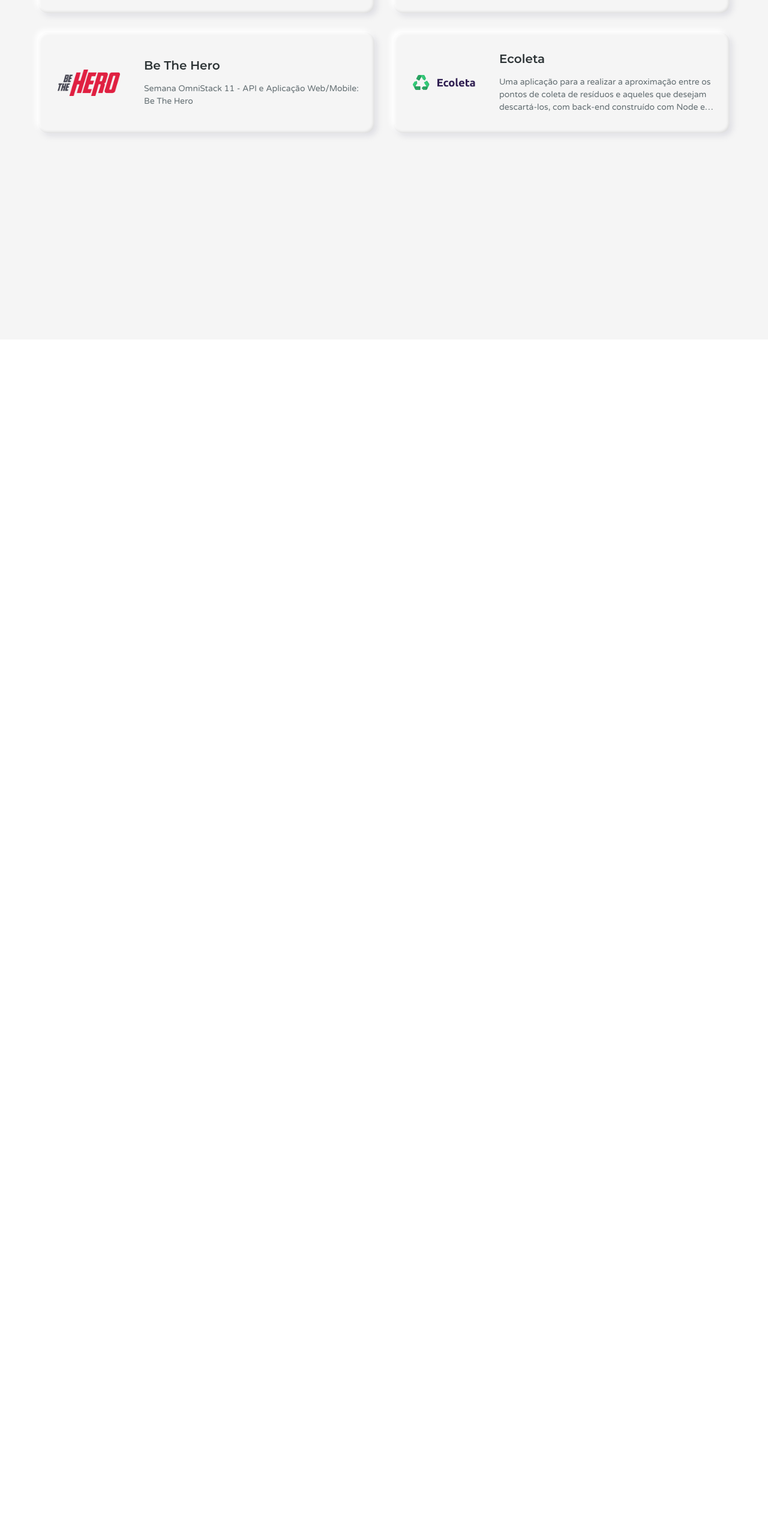
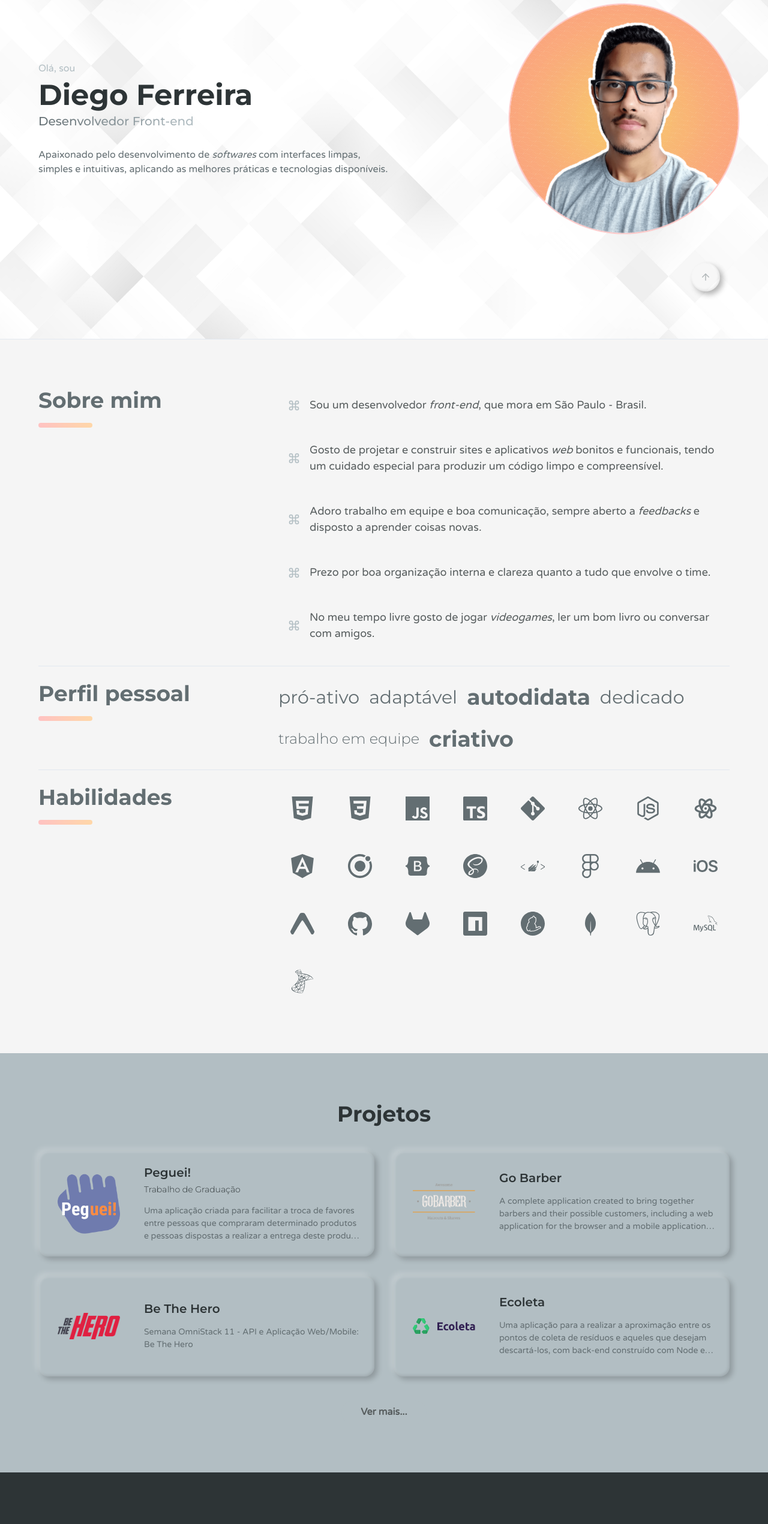
Before and after one commit to diegods-ferreira/diegods-ferreira.github.io, a React (Vite) app: page / in a window 1280 px wide. Shown: the part 234-2775 px from the top of the page at 60% size. Before the commit the page ends 800 px from the top, so only its background shows below. Built offline with nearby package versions, Linux system fonts and the light colour scheme.

Commit message:
Implemented React Router DOM

```diff
--- a/package.json
+++ b/package.json
@@ -22,6 +22,7 @@
     "react-icons": "^4.4.0",
     "react-intersection-observer": "^9.3.5",
     "react-markdown": "^8.0.3",
+    "react-router-dom": "^6.3.0",
     "remark-gfm": "^3.0.1",
     "utf8": "^3.0.0"
   },
--- a/src/App.tsx
+++ b/src/App.tsx
@@ -4,8 +4,7 @@ import { QueryClient, QueryClientProvider } from '@tanstack/react-query';
 
 import { theme } from './styles/theme';
 
-import { HomePage } from './pages/home/home.page';
-import { ProjectsList } from './pages/projects-list.page';
+import { AppRoutes } from './routes/app.routes';
 
 const queryClient = new QueryClient({
   defaultOptions: {
@@ -21,7 +20,7 @@ export const App: React.FC = () => {
   return (
     <ChakraProvider theme={theme}>
       <QueryClientProvider client={queryClient}>
-        <ProjectsList />
+        <AppRoutes />
       </QueryClientProvider>
     </ChakraProvider>
   );
--- a/src/pages/home/sections/projects.section.tsx
+++ b/src/pages/home/sections/projects.section.tsx
@@ -1,6 +1,7 @@
 import React from 'react';
 import { Button, Center, Heading, SimpleGrid, SlideFade, VStack } from '@chakra-ui/react';
 
+import { Link } from 'react-router-dom';
 import { projects } from '../../../constants/projects.constant';
 
 import { ProjectCard } from '../../../components/projects/project-card.component';
@@ -29,6 +30,8 @@ export const ProjectsSection: React.FC<ProjectsPageProps> = ({ elementRef, inVie
         </SimpleGrid>
 
         <Button
+          as={Link}
+          to="/projects"
           color="textPrimary.300"
           colorScheme="textTertiary"
           px="32px"
--- a/src/pages/projects-list.page.tsx
+++ b/src/pages/projects-list.page.tsx
@@ -1,4 +1,5 @@
 import React from 'react';
+import { Link } from 'react-router-dom';
 import { FiArrowLeft } from 'react-icons/fi';
 import { Heading, HStack, IconButton, SimpleGrid, Tooltip, VStack } from '@chakra-ui/react';
 
@@ -6,7 +7,7 @@ import { ProjectCard } from '../components/projects/project-card.component';
 
 import { projects } from '../constants/projects.constant';
 
-export const ProjectsList: React.FC = () => {
+export const ProjectsListPage: React.FC = () => {
   return (
     <VStack minH="100vh" bgColor="whitesmoke" spacing={{ base: '32px', md: '40px' }}>
       <HStack
@@ -28,6 +29,8 @@ export const ProjectsList: React.FC = () => {
       >
         <Tooltip label="Voltar à página inicial" hasArrow>
           <IconButton
+            as={Link}
+            to="/"
             icon={<FiArrowLeft size={24} />}
             aria-label="Go back button"
             variant="ghost"
--- /dev/null
+++ b/src/routes/app.routes.tsx
@@ -0,0 +1,19 @@
+import React from 'react';
+import { BrowserRouter, Navigate, Route, Routes } from 'react-router-dom';
+
+import { HomePage } from '../pages/home/home.page';
+import { ProjectsListPage } from '../pages/projects-list.page';
+
+export const AppRoutes: React.FC = () => {
+  return (
+    <BrowserRouter>
+      <Routes>
+        <Route path="/">
+          <Route index element={<HomePage />} />
+          <Route path="projects" element={<ProjectsListPage />} />
+          <Route path="*" element={<Navigate to="/" />} />
+        </Route>
+      </Routes>
+    </BrowserRouter>
+  );
+};
```
Also changed, not shown: 1 other file (tests, documents, lock files or other folders).
